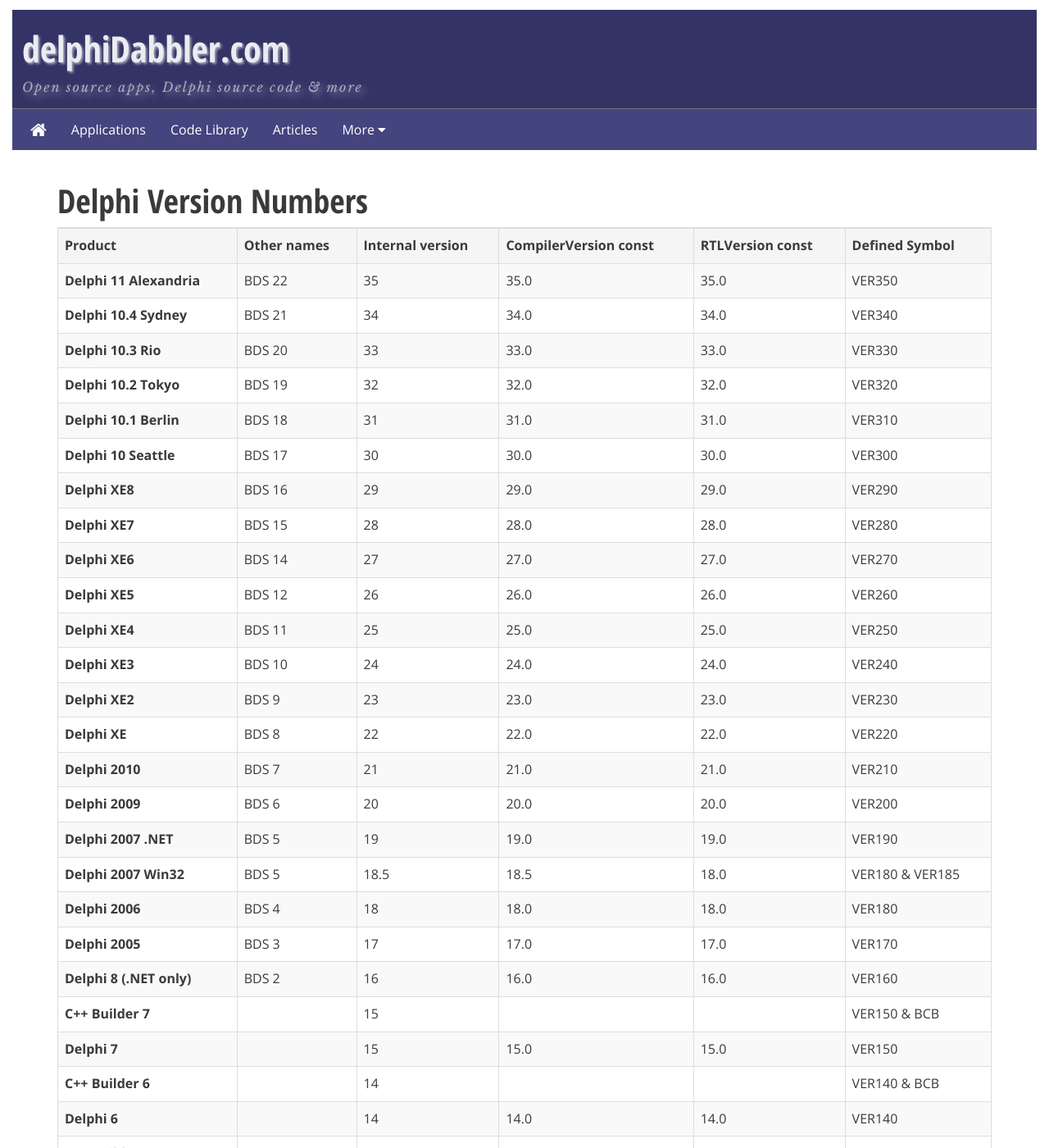
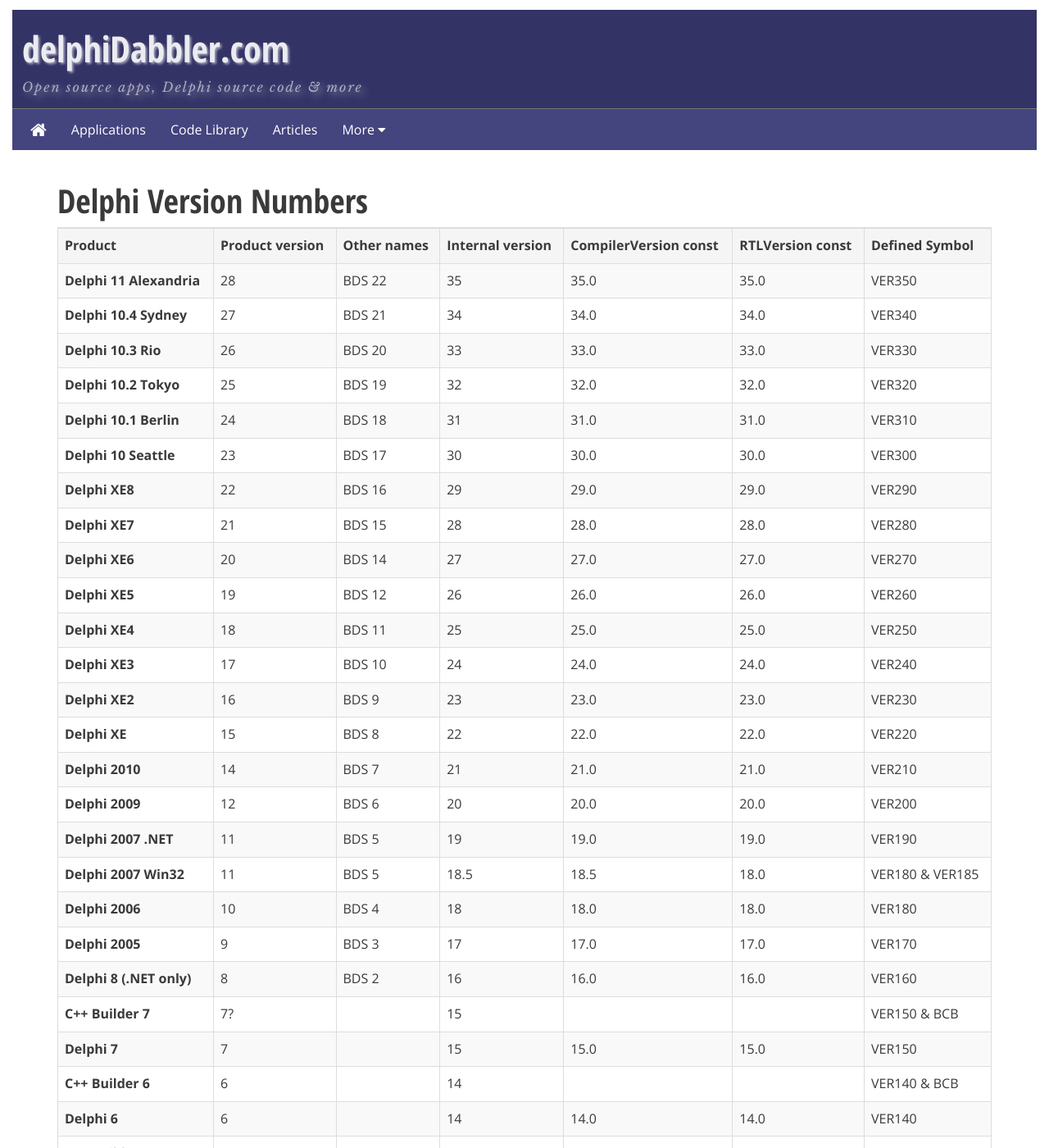
Before and after one commit to delphidabbler/delphidabbler.github.io, a Jekyll site: the page built from notes/version-numbers.html, in a window 1280 px wide and 1400 px high. Shown: the whole window at 82% size. Built offline with Jekyll 4.4.1, drawn with Linux system fonts in a browser that asks for light colours; nearby versions of some CDN libraries; comment, search, counter and statistics services are not loaded; some of the changed text lies outside the part shown.

Commit message:
Add product version column + fix incorrect C++Builder version

```diff
--- a/notes/version-numbers.html
+++ b/notes/version-numbers.html
@@ -7,6 +7,7 @@
             <thead>
                 <tr>
                     <th>Product</th>
+                    <th>Product version</th>
                     <th>Other names</th>
                     <th>Internal version</th>
                     <th>CompilerVersion const</th>
@@ -17,6 +18,7 @@
             <tbody>
                 <tr>
                     <td><strong>Delphi 11 Alexandria</strong></td>
+                    <td>28</td>
                     <td>BDS 22</td>
                     <td>35</td>
                     <td>35.0</td>
@@ -25,6 +27,7 @@
                 </tr>
                 <tr>
                     <td><strong>Delphi 10.4 Sydney</strong></td>
+                    <td>27</td>
                     <td>BDS 21</td>
                     <td>34</td>
                     <td>34.0</td>
@@ -33,6 +36,7 @@
                 </tr>
                 <tr>
                     <td><strong>Delphi 10.3 Rio</strong></td>
+                    <td>26</td>
                     <td>BDS 20</td>
                     <td>33</td>
                     <td>33.0</td>
@@ -41,6 +45,7 @@
                 </tr>
                 <tr>
                     <td><strong>Delphi 10.2 Tokyo</strong></td>
+                    <td>25</td>
                     <td>BDS 19</td>
                     <td>32</td>
                     <td>32.0</td>
@@ -49,6 +54,7 @@
                 </tr>
                 <tr>
                     <td><strong>Delphi 10.1 Berlin</strong></td>
+                    <td>24</td>
                     <td>BDS 18</td>
                     <td>31</td>
                     <td>31.0</td>
@@ -57,6 +63,7 @@
                 </tr>
                 <tr>
                     <td><strong>Delphi 10 Seattle</strong></td>
+                    <td>23</td>
                     <td>BDS 17</td>
                     <td>30</td>
                     <td>30.0</td>
@@ -65,6 +72,7 @@
                 </tr>
                 <tr>
                     <td><strong>Delphi XE8</strong></td>
+                    <td>22</td>
                     <td>BDS 16</td>
                     <td>29</td>
                     <td>29.0</td>
@@ -73,6 +81,7 @@
                 </tr>
                 <tr>
                     <td><strong>Delphi XE7</strong></td>
+                    <td>21</td>
                     <td>BDS 15</td>
                     <td>28</td>
                     <td>28.0</td>
@@ -81,6 +90,7 @@
                 </tr>
                 <tr>
                     <td><strong>Delphi XE6</strong></td>
+                    <td>20</td>
                     <td>BDS 14</td>
                     <td>27</td>
                     <td>27.0</td>
@@ -89,6 +99,7 @@
                 </tr>
                 <tr>
                     <td><strong>Delphi XE5</strong></td>
+                    <td>19</td>
                     <td>BDS 12</td>
                     <td>26</td>
                     <td>26.0</td>
@@ -97,6 +108,7 @@
                 </tr>
                 <tr>
                     <td><strong>Delphi XE4</strong></td>
+                    <td>18</td>
                     <td>BDS 11</td>
                     <td>25</td>
                     <td>25.0</td>
@@ -105,6 +117,7 @@
                 </tr>
                 <tr>
                     <td><strong>Delphi XE3</strong></td>
+                    <td>17</td>
                     <td>BDS 10</td>
                     <td>24</td>
                     <td>24.0</td>
@@ -113,6 +126,7 @@
                 </tr>
                 <tr>
                     <td><strong>Delphi XE2</strong></td>
+                    <td>16</td>
                     <td>BDS 9</td>
                     <td>23</td>
                     <td>23.0</td>
@@ -121,6 +135,7 @@
                 </tr>
                 <tr>
                     <td><strong>Delphi XE</strong></td>
+                    <td>15</td>
                     <td>BDS 8</td>
                     <td>22</td>
                     <td>22.0</td>
@@ -129,6 +144,7 @@
                 </tr>
                 <tr>
                     <td><strong>Delphi 2010</strong></td>
+                    <td>14</td>
                     <td>BDS 7</td>
                     <td>21</td>
                     <td>21.0</td>
@@ -137,6 +153,7 @@
                 </tr>
                 <tr>
                     <td><strong>Delphi 2009</strong></td>
+                    <td>12</td>
                     <td>BDS 6</td>
                     <td>20</td>
                     <td>20.0</td>
@@ -145,6 +162,7 @@
                 </tr>
                 <tr>
                     <td><strong>Delphi 2007 .NET</strong></td>
+                    <td>11</td>
                     <td>BDS 5</td>
                     <td>19</td>
                     <td>19.0</td>
@@ -153,6 +171,7 @@
                 </tr>
                 <tr>
                     <td><strong>Delphi 2007 Win32</strong></td>
+                    <td>11</td>
                     <td>BDS 5</td>
                     <td>18.5</td>
                     <td>18.5</td>
@@ -161,6 +180,7 @@
                 </tr>
                 <tr>
                     <td><strong>Delphi 2006</strong></td>
+                    <td>10</td>
                     <td>BDS 4</td>
                     <td>18</td>
                     <td>18.0</td>
@@ -169,6 +189,7 @@
                 </tr>
                 <tr>
                     <td><strong>Delphi 2005</strong></td>
+                    <td>9</td>
                     <td>BDS 3</td>
                     <td>17</td>
                     <td>17.0</td>
@@ -177,6 +198,7 @@
                 </tr>
                 <tr>
                     <td><strong>Delphi 8 (.NET only)</strong></td>
+                    <td>8</td>
                     <td>BDS 2</td>
                     <td>16</td>
                     <td>16.0</td>
@@ -185,6 +207,7 @@
                 </tr>
                 <tr>
                     <td><strong>C++ Builder 7</strong></td>
+                    <td>7?</td>
                     <td></td>
                     <td>15</td>
                     <td></td>
@@ -193,6 +216,7 @@
                 </tr>
                 <tr>
                     <td><strong>Delphi 7</strong></td>
+                    <td>7</td>
                     <td></td>
                     <td>15</td>
                     <td>15.0</td>
@@ -201,6 +225,7 @@
                 </tr>
                 <tr>
                     <td><strong>C++ Builder 6</strong></td>
+                    <td>6</td>
                     <td></td>
                     <td>14</td>
                     <td></td>
@@ -209,6 +234,7 @@
                 </tr>
                 <tr>
                     <td><strong>Delphi 6</strong></td>
+                    <td>6</td>
                     <td></td>
                     <td>14</td>
                     <td>14.0</td>
@@ -265,6 +297,7 @@
                 </tr>
                 <tr>
                     <td><strong>C++ Builder 1</strong></td>
+                    <td>N/a</td>
                     <td></td>
                     <td>9.3</td>
                     <td></td>
```
Also changed, not shown: other parts of notes/version-numbers.html (+9 -1 lines).
